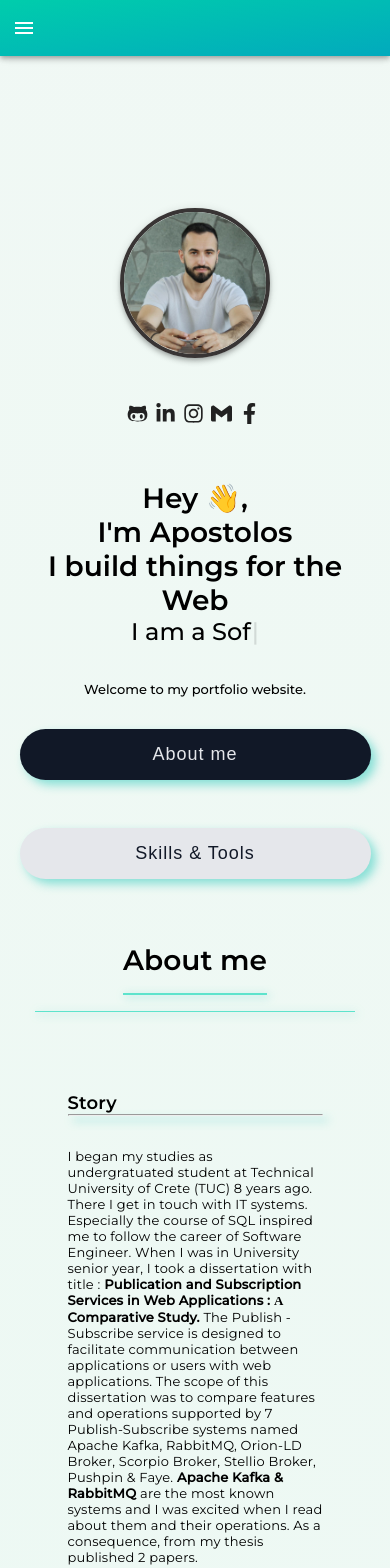
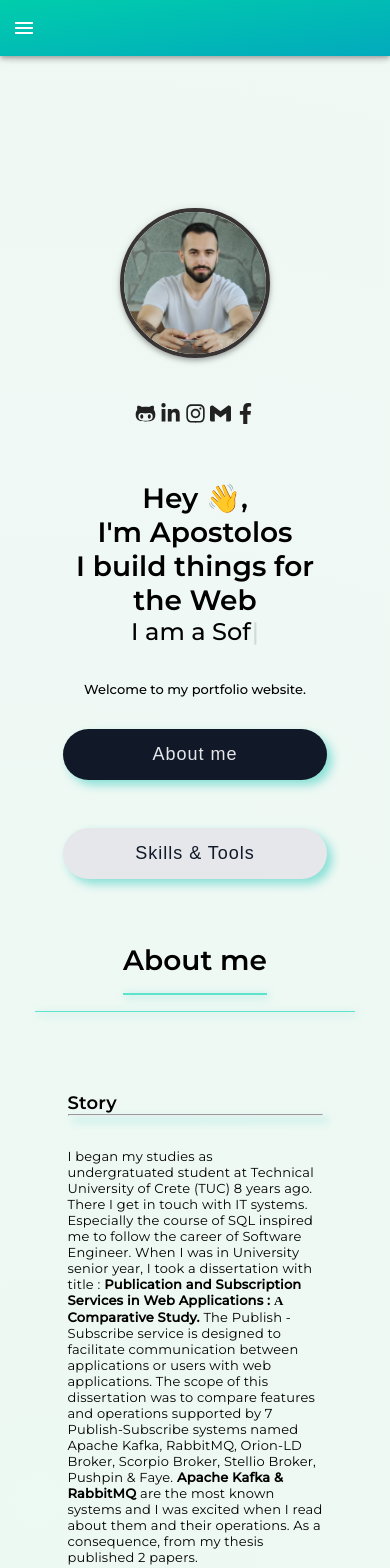
Before and after one commit to AposLaz/MyPortfolio-React, a React (Create React App) app: page / in a window 390 px wide. Shown: the top 1568 px of the page. Built offline with nearby package versions, Linux system fonts and the light colour scheme.

Commit message:
Update css

```diff
--- a/src/pages/SkillsTools.jsx
+++ b/src/pages/SkillsTools.jsx
@@ -56,7 +56,7 @@ function SkillsTools() {
               />
               <SkillsIcon
                 icon={<SiCss3 className='media-icon' style={codeIcon.technologies}/>}
-                desc='CSS'
+                desc='CSS3'
               />
               <SkillsIcon
                 icon={<SiDocker className='media-icon' style={codeIcon.technologies}/>}
--- a/src/styles/index.css
+++ b/src/styles/index.css
@@ -588,6 +588,8 @@ h1,h2,h3,h4,h5,h6{
 /* ===================================== Media section ===================================== */
 
 @media only screen and (max-width: 1355px) {
+
+
   .about-section{
     flex-direction: column;
   }
@@ -653,6 +655,14 @@ h1,h2,h3,h4,h5,h6{
     gap: 3rem;
   }
 
+  .hero-right .effect a{
+      width: 25px;
+      margin-right: 10px;
+    }
+
+    .about{
+     margin-top: 8rem;
+    }
 }
 
 @media only screen and (max-width: 725px) {
@@ -676,21 +686,27 @@ h1,h2,h3,h4,h5,h6{
       align-items: center;
       text-align: center;
       gap: 3rem;
+
     }
 
-    .text-animation {
+    /* .text-animation {
       max-width: 400px;
-    }
+    } */
 
     .hero-left,
     .hero-right{
       flex: 1;
     }
 
+    .hero-left{
+      width: 82%;
+    }
+
 
     .hero-right .effect a{
       width: 25px;
       font-size: 21px;
+      margin-right: 0;
     }
     .hero-btn{
       flex-direction: column;
@@ -743,7 +759,33 @@ h1,h2,h3,h4,h5,h6{
     }
 }
 
+@media only screen and (max-width: 470px) {
+  .hero-left{
+      width: 78%;
+    }
+
+}
+
+@media only screen and (max-width: 470px) {
+  .hero-left{
+      width: 75%;
+    }
+
+
+  .skills-technical-middle{
+    flex-direction: column;
+    flex-wrap: wrap;
+    max-height: 400px;
+    margin-top: 2rem;
+    justify-content: space-around;
+  }
+
+}
+
 @media only screen and (max-width: 375px) {
+  .skills-technical-middle{
+    max-height: 100%;
+  }
 
   .effect a {
     font-size: 20px;
```
